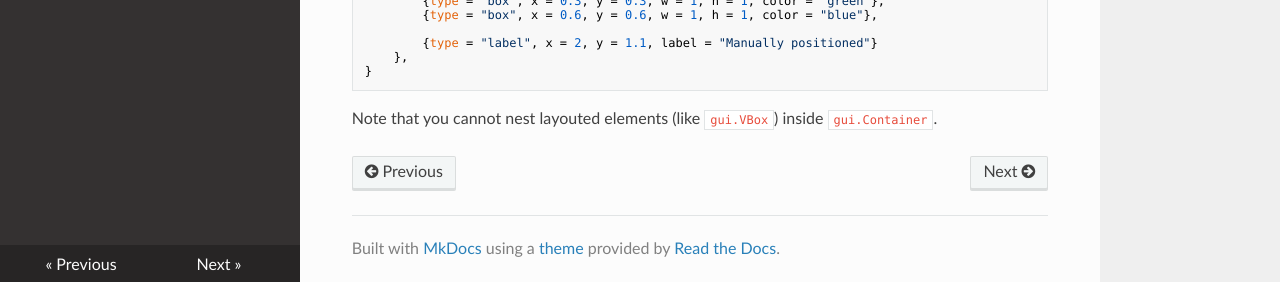
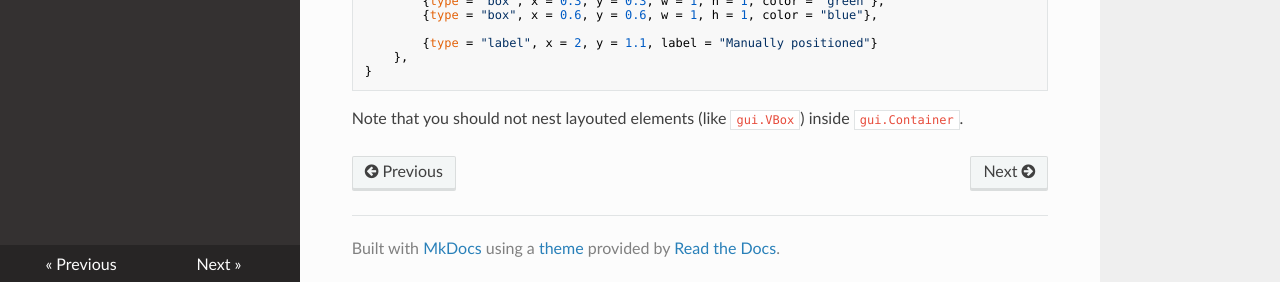
Before and after one commit to luk3yx/minetest-flow, an MkDocs documentation site: the page built from doc/manual-positioning.md, in a window 1280 px wide and 996 px high. Shown: the part 711-993 px from the top of the window. Built offline with MkDocs 1.6.1, drawn with Linux system fonts in a browser that asks for light colours; nearby versions of some CDN libraries.

Commit message:
Update wording

````diff
--- a/doc/manual-positioning.md
+++ b/doc/manual-positioning.md
@@ -36,5 +36,5 @@ gui.VBox{
 }
 ```
 
-Note that you cannot nest layouted elements (like `gui.VBox`) inside
+Note that you should not nest layouted elements (like `gui.VBox`) inside
 `gui.Container`.
````
